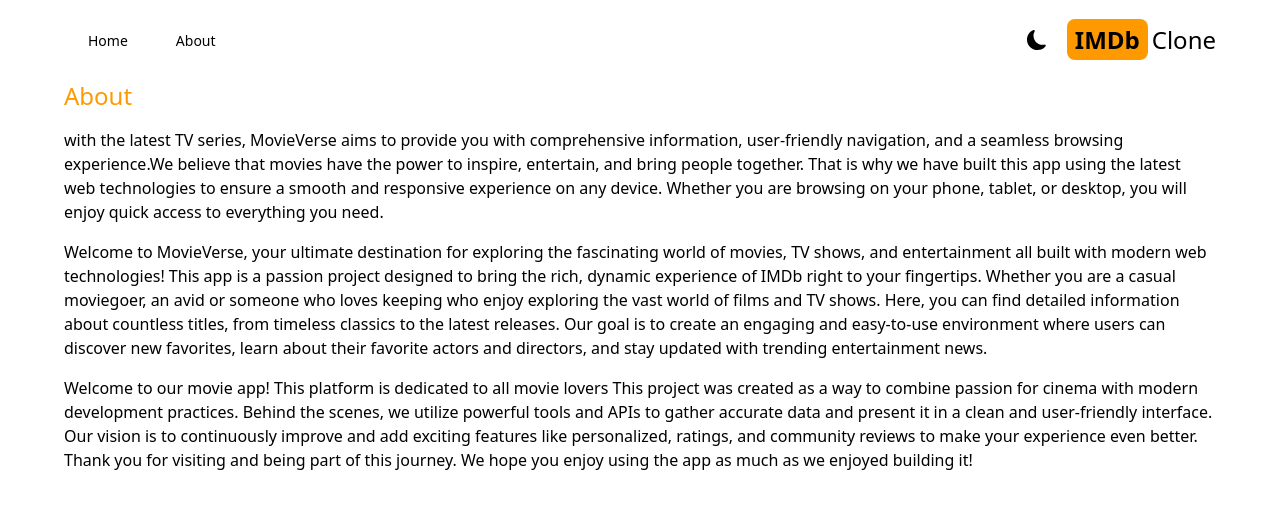
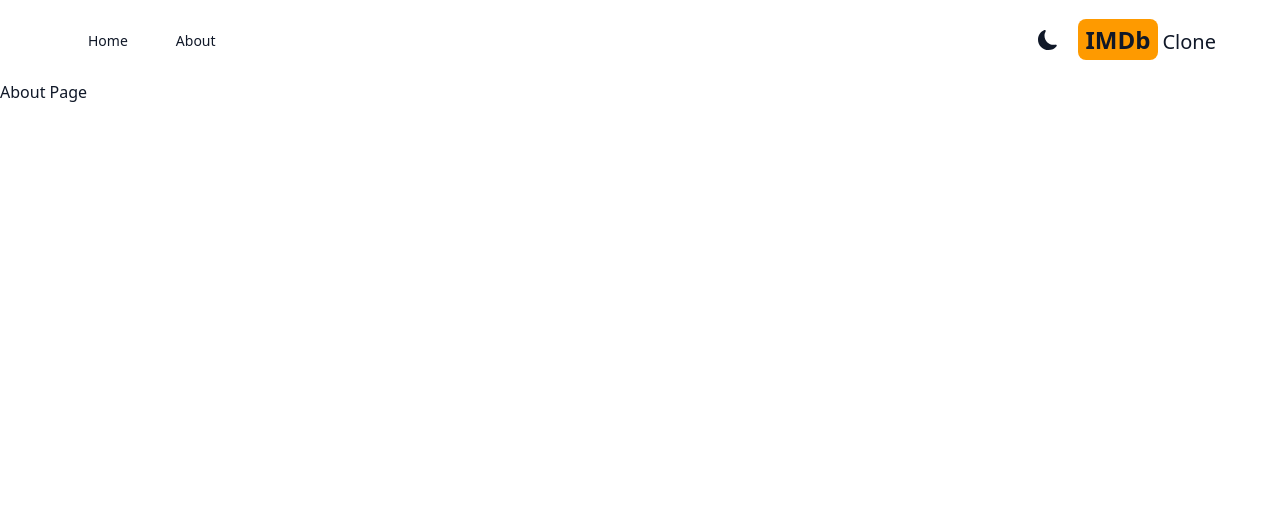
Before and after one commit to greatL9/imdb, a Next.js app: page /about in a window 1280 px wide. Shown: the top 508 px of the page. Built offline with nearby package versions, Linux system fonts and the light colour scheme.

Commit message:
modified some components

```diff
--- a/src/app/about/page.tsx
+++ b/src/app/about/page.tsx
@@ -1,41 +1,9 @@
-export default function AboutPage() {
-  return (
-    <div className="max-w-6xl mx-auto space-y-4">
-      <h1 className="text-2xl font-medium text-amber-500">About</h1>
-      <p>
-        with the latest TV series, MovieVerse aims to provide you with
-        comprehensive information, user-friendly navigation, and a seamless
-        browsing experience.We believe that movies have the power to inspire,
-        entertain, and bring people together. That is why we have built this app
-        using the latest web technologies to ensure a smooth and responsive
-        experience on any device. Whether you are browsing on your phone,
-        tablet, or desktop, you will enjoy quick access to everything you need.
-      </p>
-      <p>
-        Welcome to MovieVerse, your ultimate destination for exploring the
-        fascinating world of movies, TV shows, and entertainment all built with
-        modern web technologies! This app is a passion project designed to bring
-        the rich, dynamic experience of IMDb right to your fingertips. Whether
-        you are a casual moviegoer, an avid or someone who loves keeping who
-        enjoy exploring the vast world of films and TV shows. Here, you can find
-        detailed information about countless titles, from timeless classics to
-        the latest releases. Our goal is to create an engaging and easy-to-use
-        environment where users can discover new favorites, learn about their
-        favorite actors and directors, and stay updated with trending
-        entertainment news.
-      </p>
+import type { Metadata } from "next";
 
-      <p>
-        Welcome to our movie app! This platform is dedicated to all movie lovers
-        This project was created as a way to combine passion for cinema with
-        modern development practices. Behind the scenes, we utilize powerful
-        tools and APIs to gather accurate data and present it in a clean and
-        user-friendly interface. Our vision is to continuously improve and add
-        exciting features like personalized, ratings, and community reviews to
-        make your experience even better. Thank you for visiting and being part
-        of this journey. We hope you enjoy using the app as much as we enjoyed
-        building it!
-      </p>
-    </div>
-  );
+export const metadata: Metadata = {
+  title: "About",
+};
+
+export default function About() {
+  return <div>About Page</div>;
 }
--- a/src/app/layout.tsx
+++ b/src/app/layout.tsx
@@ -1,10 +1,13 @@
 import type { Metadata } from "next";
 import "./globals.css";
-import Header from "./components/header";
-import Providers from "./providers";
+import Header from "@/components/header";
+import { ThemeProvider } from "next-themes";
 
 export const metadata: Metadata = {
-  title: "IMDb Clone",
+  title: {
+    template: "%s | IMDb Clone",
+    default: "IMDb Clone",
+  },
   description: "IMDb Clone website",
 };
 
@@ -16,10 +19,12 @@ export default function RootLayout({
   return (
     <html lang="en" suppressHydrationWarning>
       <body>
-        <Providers>
-          <Header />
-          {children}
-        </Providers>
+        <ThemeProvider attribute="class" enableSystem={true}>
+          <div className="dark:text-gray-200 text-gray-900 transition-colors duration-300 min-h-screen">
+            <Header />
+            {children}
+          </div>
+        </ThemeProvider>
       </body>
     </html>
   );
--- a/src/app/providers.tsx
+++ /dev/null
@@ -1,20 +0,0 @@
-"use client";
-
-import { ThemeProvider } from "next-themes";
-import React from "react";
-
-type ProvidersProps = {
-  children: React.ReactNode;
-};
-
-export default function Providers({ children }: ProvidersProps) {
-  return (
-    <div>
-      <ThemeProvider enableSystem={true} attribute="class">
-        <div className="dark:bg-gray-700 dark:text-gray-200 transition-colors duration-300 min-h-screen select-none">
-          {children}
-        </div>
-      </ThemeProvider>
-    </div>
-  );
-}
--- a/src/app/components/header.tsx
+++ b/src/components/header.tsx
@@ -1,24 +1,28 @@
-import Link from "next/link";
-import MenuItem from "./menuItem";
 import { AiFillHome } from "react-icons/ai";
 import { BsFillInfoCircleFill } from "react-icons/bs";
-import DarkModeSwitch from "./darkModeSwitch";
+import MenuItem from "./menu-item";
+import Link from "next/link";
+import ToggleMode from "./toggle-mode";
 
 export default function Header() {
   return (
     <div className="flex justify-between mx-2 max-w-6xl sm:mx-auto items-center py-6">
-      <div className="flex items-center ">
-        <MenuItem title="Home" address="/" Icon={AiFillHome} />
-        <MenuItem title="About" address="/about" Icon={BsFillInfoCircleFill} />
+      <div className="flex">
+        <MenuItem title="Home" address="/" icon={<AiFillHome />} />
+        <MenuItem
+          title="About"
+          address="/about"
+          icon={<BsFillInfoCircleFill />}
+        />
       </div>
       <div className="flex items-center space-x-5">
-        <DarkModeSwitch />
+        <ToggleMode />
         <Link href="/">
           <h2 className="text-2xl">
             <span className="font-bold bg-amber-500 py-1 px-2 rounded-lg mr-1">
               IMDb
             </span>
-            <span className="text- xl hidden sm:inline">Clone</span>
+            <span className="text-xl hidden sm:inline ">Clone</span>
           </h2>
         </Link>
       </div>
--- a/src/app/components/menuItem.tsx
+++ b/src/components/menu-item.tsx
@@ -1,16 +1,18 @@
 import Link from "next/link";
 
-type MenuItemProps = {
+export default function MenuItem({
+  title,
+  address,
+  icon,
+}: {
   title: string;
   address: string;
-  Icon?: React.ElementType;
-};
-
-export default function MenuItem({ title, address, Icon }: MenuItemProps) {
+  icon: React.ReactNode;
+}) {
   return (
     <div>
       <Link href={address} className="mx-4 lg:mx-6 hover:text-amber-600">
-        {Icon && <Icon className="text-2xl sm:hidden mx-4" />}
+        {icon && <span className="text-2xl sm:hidden mx-4">{icon}</span>}
         <p className="hidden sm:inline my-2 text-sm">{title}</p>
       </Link>
     </div>
--- /dev/null
+++ b/src/components/navbar.tsx
@@ -0,0 +1,3 @@
+export default function Navbar() {
+  return <div>Navbar</div>;
+}
--- /dev/null
+++ b/src/components/searchbox.tsx
@@ -0,0 +1,3 @@
+export default function Searchbox() {
+  return <div>Searchbox</div>;
+}
--- a/src/app/components/darkModeSwitch.tsx
+++ b/src/components/toggle-mode.tsx
@@ -2,12 +2,12 @@
 import { MdLightMode } from "react-icons/md";
 import { BsFillMoonFill } from "react-icons/bs";
 import { useTheme } from "next-themes";
-import { useEffect, useState } from "react";
+import { useState, useEffect } from "react";
 
-export default function DarkModeSwitch() {
+export default function ToggleMode() {
   const { systemTheme, theme, setTheme } = useTheme();
+  const [mounted, setMounted] = useState(false);
   const currentTheme = theme === "system" ? systemTheme : theme;
-  const [mounted, setMounted] = useState(false);
 
   useEffect(() => {
     setMounted(true);
@@ -16,21 +16,16 @@ export default function DarkModeSwitch() {
   if (!mounted) {
     return null;
   }
-
   return (
     <>
       {mounted && currentTheme === "dark" ? (
         <MdLightMode
           className="text-xl cursor-pointer hover:text-amber-500"
-          role="button"
-          aria-label="Switch to light mode"
           onClick={() => setTheme("light")}
         />
       ) : (
         <BsFillMoonFill
           className="text-xl cursor-pointer hover:text-amber-500"
-          role="button"
-          aria-label="Switch to light mode"
           onClick={() => setTheme("dark")}
         />
       )}
--- /dev/null
+++ b/tailwind.config.ts
@@ -0,0 +1,3 @@
+module.exports = {
+  darkMode: "class",
+};
```
